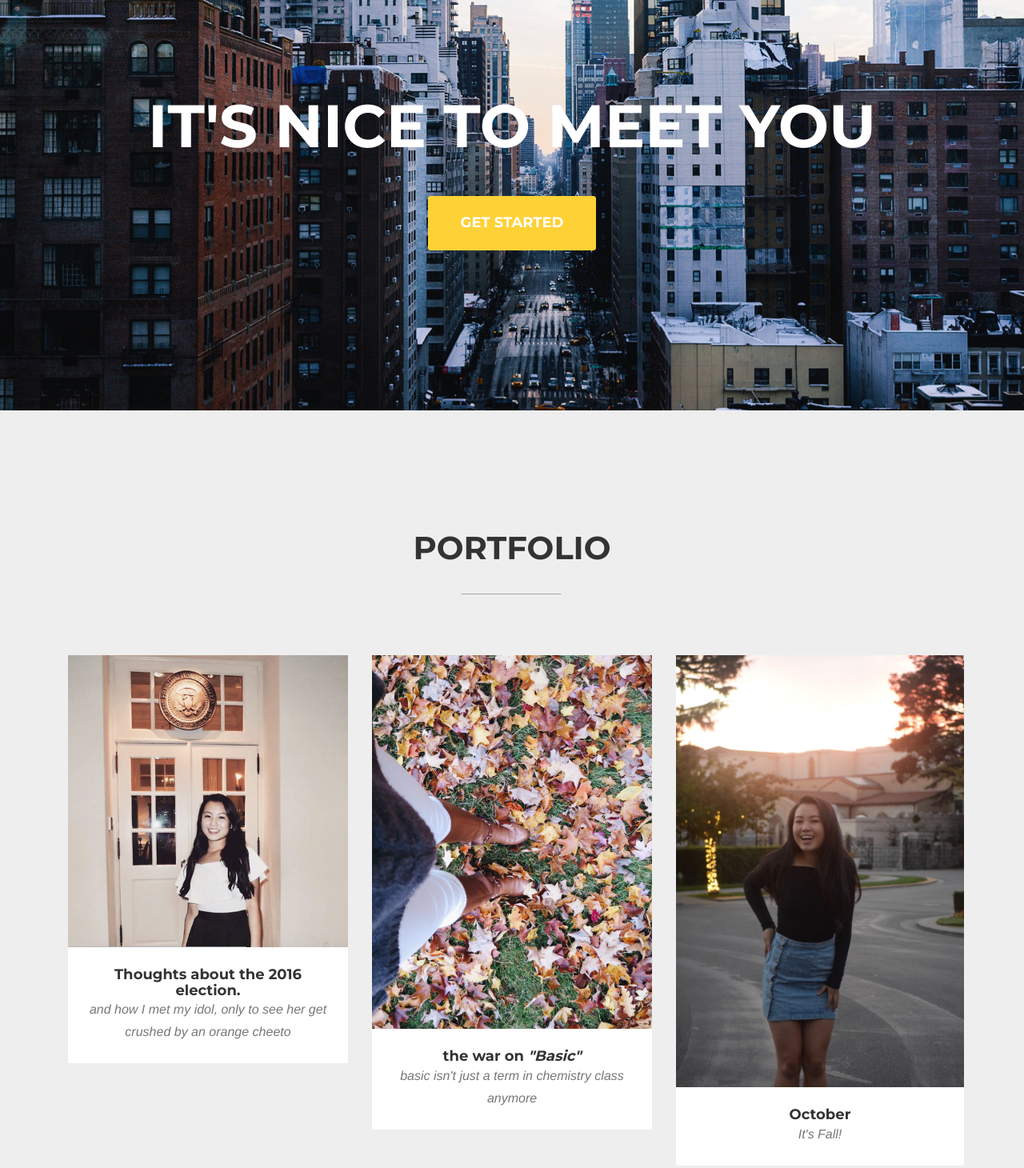
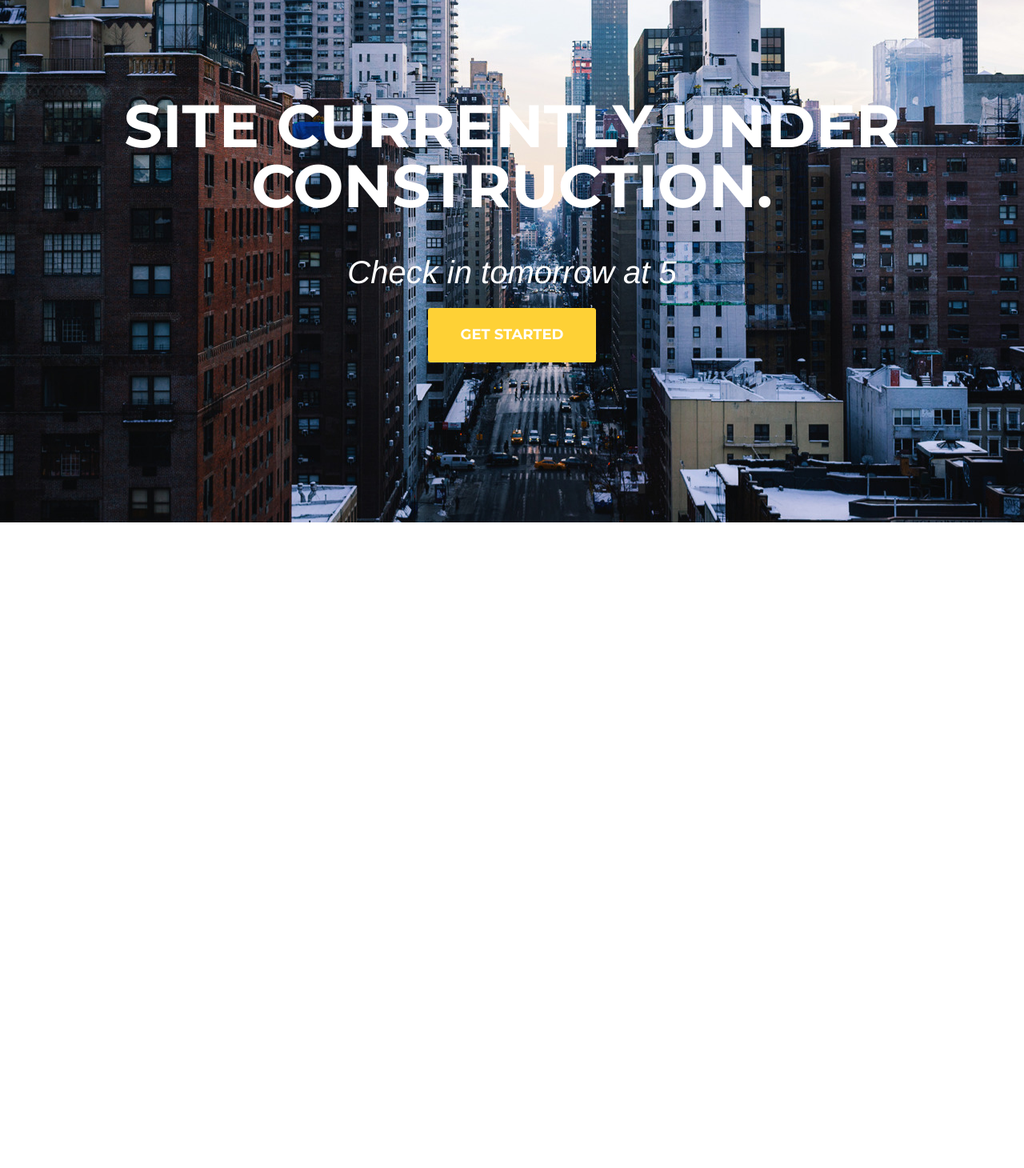
Before and after one commit to Shannony/Agency, a website: page index.html in a window 1280 px wide. Shown: the part 180-1640 px from the top of the page at 80% size. After the commit the page ends 833 px from the top, so only its background shows below. Drawn offline with nearby package versions, Linux system fonts and the light colour scheme; files whose address does not match are found by name; a web font is replaced by a local one.

Commit message:
comment out

```diff
--- a/index.html
+++ b/index.html
@@ -80,8 +80,8 @@
     <header>
         <div class="container">
             <div class="intro-text">
-            <div class="intro-heading">It's Nice To Meet You</div>
-               <!-- <div class="intro-lead-in"> dive on in</div> -->
+            <div class="intro-heading"> Site Currently Under Construction.</div>
+              <div class="intro-lead-in"> Check in tomorrow at 5 </div>
                  <a href="#portfolio" class="page-scroll btn btn-xl" role="button" > Get Started</a>
               <!--  <a href="#services" class="btn btn-primary btn-lg active" role="button" aria-pressed="true">Primary link</a>
                 <a href="#" class="btn btn-secondary btn-lg active" role="button" aria-pressed="true">Link</a>
@@ -134,7 +134,7 @@
     </section>  -->
 
 
-    <!-- Portfolio Grid Section -->
+    <!-- Portfolio Grid Section
     <section id="portfolio" class="bg-light-gray">
         <div class="container">
             <div class="row">
@@ -147,35 +147,7 @@
 
 
 
- <div class="col-md-4 col-sm-6 portfolio-item">
-                    <a href="#portfolioModal4" class="portfolio-link" data-toggle="modal">
-                        <div class="portfolio-hover">
-                            <div class="portfolio-hover-content">
-                                <i class="fa fa-plus fa-3x"></i>
-                            </div>
-                        </div>
-                        <img src="img/portfolio/Whitehouse/WhiteHouse.png" class="img-responsive" alt="">
-                    </a>
-                    <div class="portfolio-caption">
-                        <h4> Thoughts about the 2016 election.</h4>
-                        <p class="text-muted"> and how I met my idol, only to see her get crushed by an orange cheeto</p>
-                    </div>
-                </div>
 
-<div class="col-md-4 col-sm-6 portfolio-item">
-                    <a href="#portfolioModal5" class="portfolio-link" data-toggle="modal">
-                        <div class="portfolio-hover">
-                            <div class="portfolio-hover-content">
-                                <i class="fa fa-plus fa-3x"></i>
-                            </div>
-                        </div>
-                        <img src="img/portfolio/basic/leaves.JPG" class="img-responsive" alt="">
-                    </a>
-                    <div class="portfolio-caption">
-                        <h4> the war on <i> "Basic" </i> </h4>
-                        <p class="text-muted"> basic isn't just a term in chemistry class anymore</p>
-                    </div>
-                </div>
 
 
             <div class="row">
@@ -230,7 +202,35 @@
                 </div>
 
 
+             <div class="col-md-4 col-sm-6 portfolio-item">
+                    <a href="#portfolioModal4" class="portfolio-link" data-toggle="modal">
+                        <div class="portfolio-hover">
+                            <div class="portfolio-hover-content">
+                                <i class="fa fa-plus fa-3x"></i>
+                            </div>
+                        </div>
+                        <img src="img/portfolio/Whitehouse/WhiteHouse.png" class="img-responsive" alt="">
+                    </a>
+                    <div class="portfolio-caption">
+                        <h4> Thoughts about the 2016 election.</h4>
+                        <p class="text-muted"> and how I met my idol, only to see her get crushed by an orange cheeto</p>
+                    </div>
+                </div>
 
+<div class="col-md-4 col-sm-6 portfolio-item">
+                    <a href="#portfolioModal5" class="portfolio-link" data-toggle="modal">
+                        <div class="portfolio-hover">
+                            <div class="portfolio-hover-content">
+                                <i class="fa fa-plus fa-3x"></i>
+                            </div>
+                        </div>
+                        <img src="img/portfolio/basic/leaves.JPG" class="img-responsive" alt="">
+                    </a>
+                    <div class="portfolio-caption">
+                        <h4> the war on <i> "Basic" </i> </h4>
+                        <p class="text-muted"> basic isn't just a term in chemistry class anymore</p>
+                    </div>
+                </div>
 
 
                 <div class="col-md-4 col-sm-6 portfolio-item">
@@ -424,7 +424,7 @@
         </div>
     </aside>
 
-    <!-- Contact Section -->
+    <!-- Contact Section
     <section id="contact">
         <div class="container">
             <div class="row">
@@ -500,7 +500,7 @@
     <!-- Portfolio Modals -->
     <!-- Use the modals below to showcase details about your portfolio projects! -->
 
-<!--Portfolio Modal 4 -->
+<!--Portfolio Modal 4
     <div class="portfolio-modal modal fade" id="portfolioModal4" tabindex="-1" role="dialog" aria-hidden="true">
         <div class="modal-content">
             <div class="close-modal" data-dismiss="modal">
@@ -585,7 +585,7 @@ Afterall, what’s the joy in winning, if there aren’t a few losses on the roa
 
 
 
-    <!-- Portfolio Modal 1 -->
+    <!-- Portfolio Modal 1
     <div class="portfolio-modal modal fade" id="portfolioModal1" tabindex="-1" role="dialog" aria-hidden="true">
         <div class="modal-content">
             <div class="close-modal" data-dismiss="modal">
@@ -598,7 +598,7 @@ Afterall, what’s the joy in winning, if there aren’t a few losses on the roa
                 <div class="row">
                     <div class="col-lg-8 col-lg-offset-2">
                         <div class="modal-body">
-                            <!-- Project Details Go Here -->
+                            <!-- Project Details Go Here
                             <h2>October</h2>
                             <p class="item-intro text-muted"> sugar, spice, & everthing nice</p>
 
@@ -623,7 +623,7 @@ Afterall, what’s the joy in winning, if there aren’t a few losses on the roa
         </div>
     </div>
 
-    <!-- Portfolio Modal 2 -->
+    <!-- Portfolio Modal 2
     <div class="portfolio-modal modal fade" id="portfolioModal2" tabindex="-1" role="dialog" aria-hidden="true">
         <div class="modal-content">
             <div class="close-modal" data-dismiss="modal">
@@ -653,7 +653,7 @@ Afterall, what’s the joy in winning, if there aren’t a few losses on the roa
         </div>
     </div>
 
-    <!-- Portfolio Modal 3 -->
+    <!-- Portfolio Modal 3
     <div class="portfolio-modal modal fade" id="portfolioModal3" tabindex="-1" role="dialog" aria-hidden="true">
         <div class="modal-content">
             <div class="close-modal" data-dismiss="modal">
@@ -666,7 +666,7 @@ Afterall, what’s the joy in winning, if there aren’t a few losses on the roa
                 <div class="row">
                     <div class="col-lg-8 col-lg-offset-2">
                         <div class="modal-body">
-                            <!-- Project Details Go Here -->
+                            <!-- Project Details Go Here
                             <h2>August</h2>
                             <p class="item-intro text-muted">Back to school.</p>
 
@@ -718,7 +718,7 @@ Afterall, what’s the joy in winning, if there aren’t a few losses on the roa
 
 
 
-    <!-- Portfolio Modal 6 -->
+    <!-- Portfolio Modal 6
     <div class="portfolio-modal modal fade" id="portfolioModal6" tabindex="-1" role="dialog" aria-hidden="true">
         <div class="modal-content">
             <div class="close-modal" data-dismiss="modal">
@@ -747,6 +747,7 @@ Afterall, what’s the joy in winning, if there aren’t a few losses on the roa
     </div>
 
 
+
     <!-- jQuery -->
     <script src="vendor/jquery/jquery.min.js"></script>
 
```
